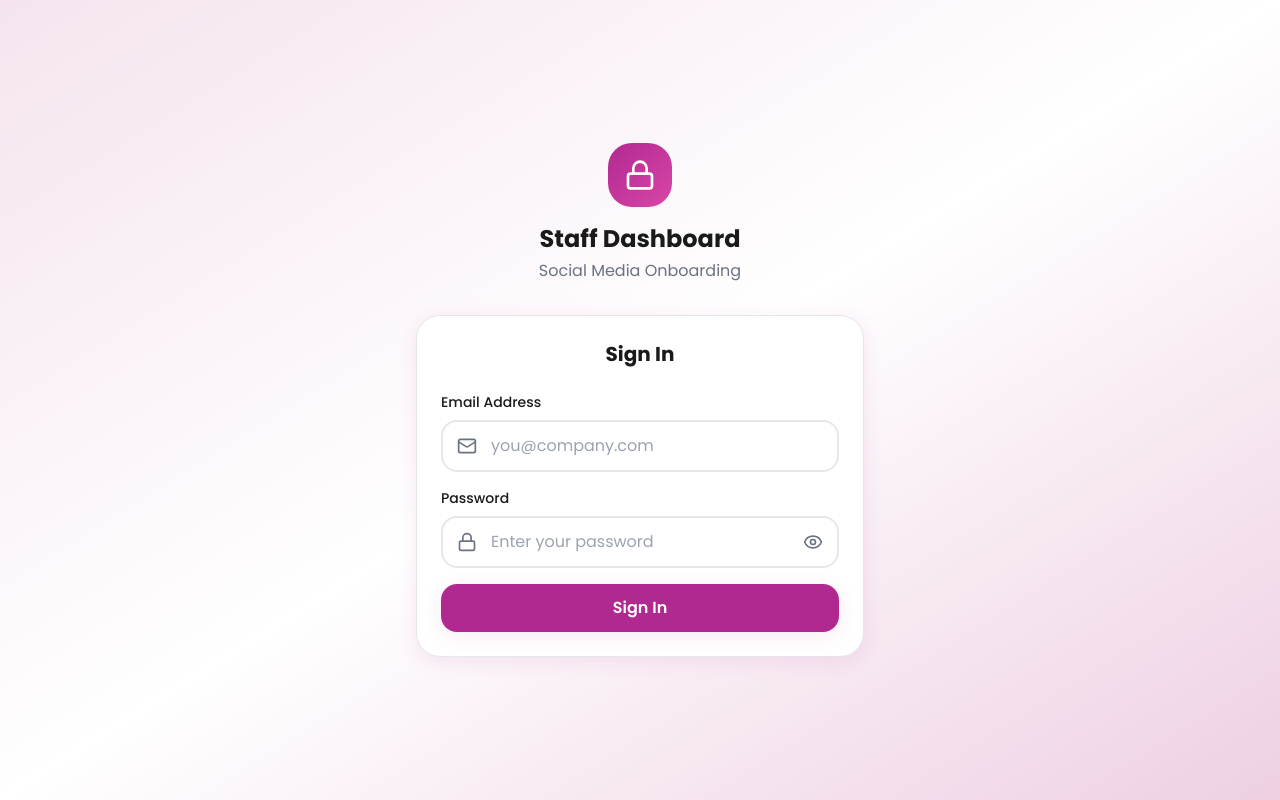
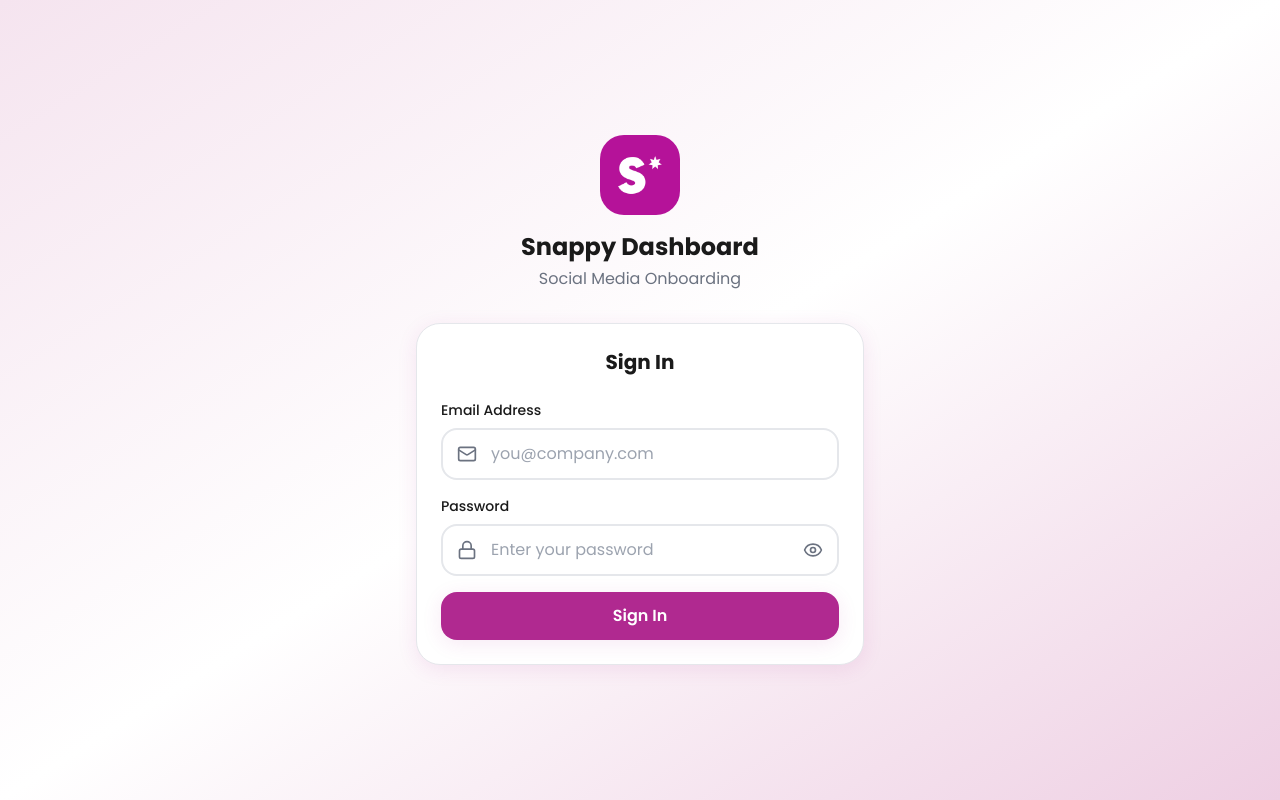
Before and after one commit to wilsonwu-ai/social-onboarding-dashboard, a React (Vite) app: page /social-onboarding-dashboard/login in a window 1280 px wide. Built offline with nearby package versions, Linux system fonts and the light colour scheme.

Commit message:
Add Snappy branding across the dashboard
- Add snappy-logo.png to public assets
- Update Login page with Snappy logo and title
- Update Dashboard header with Snappy logo
- Update SubmissionDetail header with Snappy logo
- Update page title to "Snappy Dashboard"

```diff
--- a/index.html
+++ b/index.html
@@ -7,7 +7,7 @@
     <link rel="preconnect" href="https://fonts.googleapis.com">
     <link rel="preconnect" href="https://fonts.gstatic.com" crossorigin>
     <link href="https://fonts.googleapis.com/css2?family=Poppins:wght@400;500;600;700&display=swap" rel="stylesheet">
-    <title>Staff Dashboard - Social Onboarding</title>
+    <title>Snappy Dashboard - Social Onboarding</title>
   </head>
   <body>
     <div id="root"></div>
--- a/src/pages/Dashboard.tsx
+++ b/src/pages/Dashboard.tsx
@@ -60,11 +60,13 @@ export default function Dashboard() {
         <div className="max-w-7xl mx-auto px-4 sm:px-6 lg:px-8">
           <div className="flex items-center justify-between h-16">
             <div className="flex items-center gap-3">
-              <div className="w-10 h-10 gradient-primary rounded-xl flex items-center justify-center">
-                <Users className="w-5 h-5 text-white" />
-              </div>
+              <img
+                src="/social-onboarding-dashboard/snappy-logo.png"
+                alt="Snappy Logo"
+                className="w-10 h-10 rounded-xl"
+              />
               <div>
-                <h1 className="text-lg font-bold text-foreground">Onboarding Dashboard</h1>
+                <h1 className="text-lg font-bold text-foreground">Snappy Dashboard</h1>
                 <p className="text-xs text-muted-foreground">Manage submissions</p>
               </div>
             </div>
--- a/src/pages/Login.tsx
+++ b/src/pages/Login.tsx
@@ -1,7 +1,7 @@
 import { useState } from 'react';
 import { useNavigate } from 'react-router-dom';
 import { useAuth } from '../context/AuthContext';
-import { Lock, Mail, AlertCircle, Eye, EyeOff } from 'lucide-react';
+import { Mail, AlertCircle, Eye, EyeOff, Lock } from 'lucide-react';
 
 export default function Login() {
   const [email, setEmail] = useState('');
@@ -36,10 +36,12 @@ export default function Login() {
       <div className="w-full max-w-md">
         {/* Logo/Header */}
         <div className="text-center mb-8">
-          <div className="w-16 h-16 gradient-primary rounded-2xl flex items-center justify-center mx-auto mb-4">
-            <Lock className="w-8 h-8 text-white" />
-          </div>
-          <h1 className="text-2xl font-bold text-foreground">Staff Dashboard</h1>
+          <img
+            src="/social-onboarding-dashboard/snappy-logo.png"
+            alt="Snappy Logo"
+            className="w-20 h-20 rounded-2xl mx-auto mb-4"
+          />
+          <h1 className="text-2xl font-bold text-foreground">Snappy Dashboard</h1>
           <p className="text-muted-foreground mt-1">Social Media Onboarding</p>
         </div>
 
--- a/src/pages/SubmissionDetail.tsx
+++ b/src/pages/SubmissionDetail.tsx
@@ -95,6 +95,12 @@ export default function SubmissionDetail() {
       <header className="bg-white border-b border-border sticky top-0 z-10">
         <div className="max-w-5xl mx-auto px-4 sm:px-6 lg:px-8">
           <div className="flex items-center justify-between h-16">
+            <div className="flex items-center gap-4">
+              <img
+                src="/social-onboarding-dashboard/snappy-logo.png"
+                alt="Snappy Logo"
+                className="w-10 h-10 rounded-xl"
+              />
               <button
                 onClick={() => navigate('/dashboard')}
                 className="flex items-center gap-2 text-muted-foreground hover:text-foreground transition-colors"
@@ -102,6 +108,7 @@ export default function SubmissionDetail() {
                 <ArrowLeft className="w-5 h-5" />
                 <span>Back to Dashboard</span>
               </button>
+            </div>
 
             <span className={`px-3 py-1 rounded-full text-sm font-medium flex items-center gap-1 ${status.color}`}>
               <StatusIcon className="w-4 h-4" />
```
Also changed, not shown: public/snappy-logo.png (added). Lines whose indentation alone changed are shown as unchanged.
